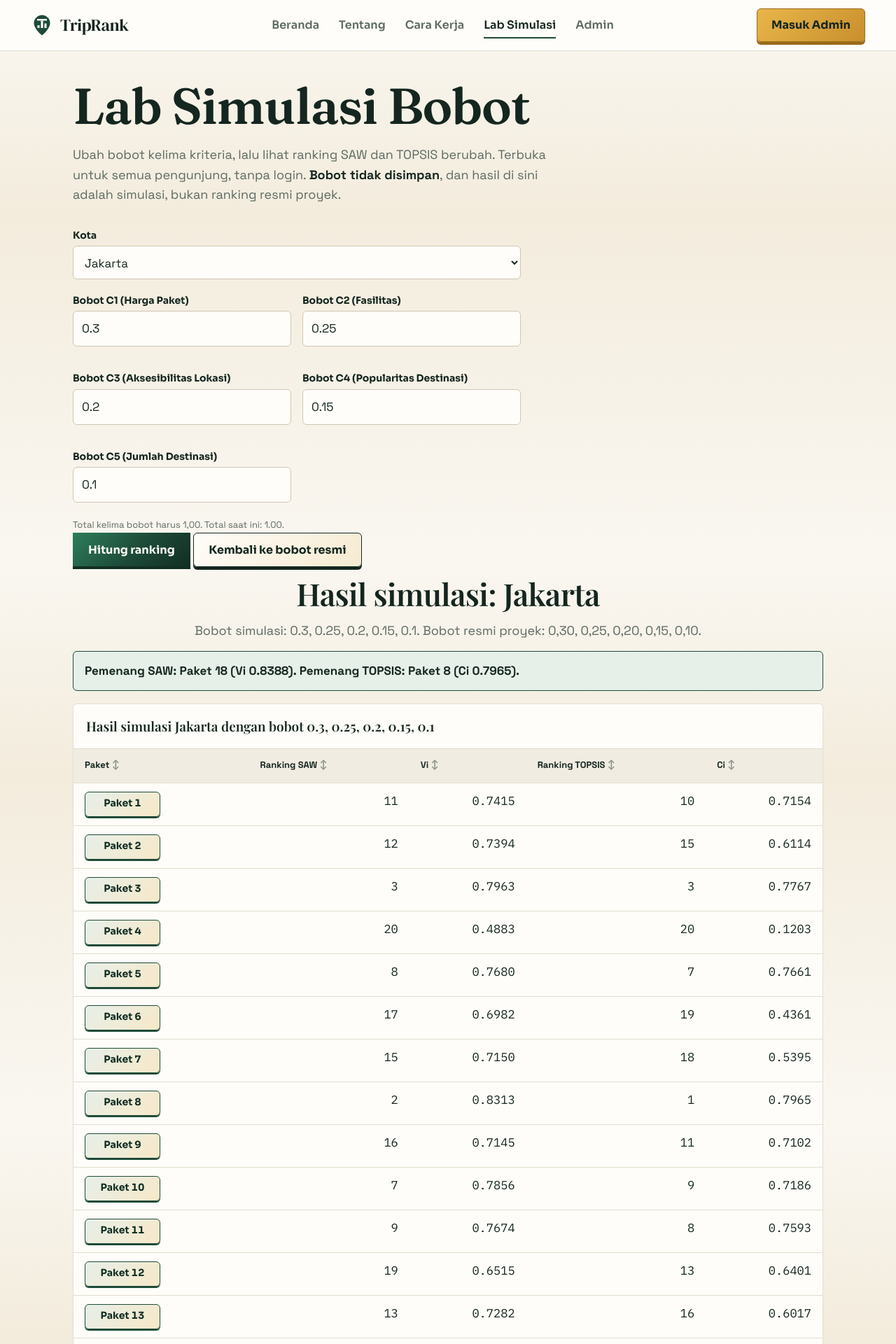
After one commit to Firzadf/spk-paket-wisata, a Flask app: page /lab in a window 1280 px wide. The commit adds this page. Shown: the top 1920 px of the page at 70% size. Run offline with Flask 3, Linux system fonts and the light colour scheme; data comes from the database, SQL or seed files in the repository.

Commit message:
Lab Simulasi Bobot publik + uji regresi ranking + perbaikan jalur 404

```diff
--- a/aplikasi/app.py
+++ b/aplikasi/app.py
@@ -131,6 +131,19 @@ def paginate(total, per_page=10):
     return page, total_pages, start, end
 
 
+def render_index_404(nama_kota):
+    """Halaman beranda dengan pesan kota tidak ditemukan (404).
+
+    index.html butuh winners dan city_meta; kalau tidak dikirim,
+    template gagal render (pernah jadi bug 500 di jalur 404)."""
+    kota = database.get_kota_list()
+    winners = {k["nama"]: city_winners(k["nama"]) for k in kota}
+    return render_template("index.html", kota=kota,
+                           kriteria=database.get_kriteria(),
+                           winners=winners, city_meta=CITY_META,
+                           error=f"Kota {nama_kota} tidak ditemukan."), 404
+
+
 @app.route("/")
 def index():
     kota = database.get_kota_list()
@@ -155,7 +168,7 @@ def cara_kerja():
 def kota_page(nama_kota):
     packages = database.get_paket_by_kota(nama_kota)
     if not packages:
-        return render_template("index.html", kota=database.get_kota_list(), kriteria=database.get_kriteria(), error=f"Kota {nama_kota} tidak ditemukan."), 404
+        return render_index_404(nama_kota)
     # Pagination server-side: 10 paket per halaman, tanpa JavaScript.
     page, total_pages, start, end = paginate(len(packages))
     return render_template("kota.html", kota=nama_kota, packages=packages[start:end],
@@ -172,7 +185,7 @@ def rekomendasi():
         metode = "keduanya"
     data = compute_city(nama_kota)
     if data is None:
-        return render_template("index.html", kota=database.get_kota_list(), kriteria=database.get_kriteria(), error=f"Kota {nama_kota} tidak ditemukan."), 404
+        return render_index_404(nama_kota)
     # Pagination server-side: 10 paket per halaman, tanpa JavaScript.
     # Satu nomor halaman berlaku untuk tabel SAW dan TOPSIS sekaligus,
     # supaya keduanya menampilkan 10 baris yang sama. Ganti metode
@@ -182,6 +195,49 @@ def rekomendasi():
                            meta=city_meta(nama_kota), page=page, total_pages=total_pages,
                            total=len(data["packages"]), start=start + 1 if data["packages"] else 0,
                            end=end, slice_start=start, slice_end=end, **data)
+
+
+DEFAULT_WEIGHTS = [0.30, 0.25, 0.20, 0.15, 0.10]
+
+
+@app.route("/lab")
+def lab():
+    """Lab Simulasi Bobot, terbuka untuk semua pengunjung tanpa login.
+
+    Sama seperti simulasi admin, tapi lewat GET supaya tautan hasil bisa
+    dibagikan, dan tanpa menyimpan apa pun. Bobot default sama dengan
+    bobot resmi proyek. Jalan tanpa JavaScript; JavaScript hanya
+    memperbarui tampilan total bobot saat mengetik."""
+    kota_list = [k["nama"] for k in database.get_kota_list()]
+    kota_dipilih = request.args.get("kota", "Jakarta")
+    if kota_dipilih not in kota_list:
+        return render_index_404(kota_dipilih)
+    weights = []
+    error = None
+    for i in range(1, 6):
+        raw = request.args.get(f"bobot_C{i}")
+        if raw is None or raw == "":
+            weights.append(DEFAULT_WEIGHTS[i - 1])
+            continue
+        try:
+            w = float(raw)
+        except ValueError:
+            weights.append(DEFAULT_WEIGHTS[i - 1])
+            error = "Bobot harus angka."
+            continue
+        if w < 0 or w > 1:
+            error = "Bobot harus antara 0 dan 1."
+        weights.append(w)
+    hasil = None
+    if error is None and abs(sum(weights) - 1.0) > 0.001:
+        error = (f"Total kelima bobot harus 1,00. "
+                 f"Total saat ini: {sum(weights):.4f}.")
+    elif error is None:
+        _, types_default, _ = database.get_weights_and_types()
+        hasil = compute_city(kota_dipilih, weights=weights, types=types_default)
+    return render_template("lab.html", kota=kota_dipilih, kota_list=kota_list,
+                           weights=weights, kriteria=database.get_kriteria(),
+                           hasil=hasil, error=error)
 
 
 @app.route("/paket/<int:paket_id>")
--- a/aplikasi/static/app.js
+++ b/aplikasi/static/app.js
@@ -67,6 +67,34 @@
       if (count) count.textContent = visible + " dari " + rows.length + " paket cocok.";
     });
   }
+})();
+
+/* --- Lab Simulasi: tampilkan total bobot saat mengetik.
+   Server tetap memvalidasi total 1,00; ini hanya tampilan. --- */
+(function () {
+  "use strict";
+  var totalEl = document.getElementById("lab-total");
+  if (!totalEl) return;
+  var inputs = [];
+  for (var i = 1; i <= 5; i++) {
+    var input = document.getElementById("bobot_C" + i);
+    if (input) inputs.push(input);
+  }
+  if (!inputs.length) return;
+  function updateTotal() {
+    var sum = 0;
+    var ok = true;
+    inputs.forEach(function (input) {
+      var v = parseFloat(input.value);
+      if (isNaN(v)) { ok = false; return; }
+      sum += v;
+    });
+    totalEl.textContent = ok
+      ? "Total kelima bobot harus 1,00. Total saat ini: " + sum.toFixed(2) + "."
+      : "Total kelima bobot harus 1,00. Isi semua bobot dengan angka.";
+  }
+  inputs.forEach(function (input) { input.addEventListener("input", updateTotal); });
+  updateTotal();
 })();
 
 /* Loading screen, typewriter hero, dan scroll reveal berarah (v4 r2).
--- a/aplikasi/templates/base.html
+++ b/aplikasi/templates/base.html
@@ -83,6 +83,7 @@
       <a href="{{ url_for('index') }}" {% if request.endpoint == 'index' %}aria-current="page"{% endif %}>Beranda</a>
       <a href="{{ url_for('tentang') }}" {% if request.endpoint == 'tentang' %}aria-current="page"{% endif %}>Tentang</a>
       <a href="{{ url_for('cara_kerja') }}" {% if request.endpoint == 'cara_kerja' %}aria-current="page"{% endif %}>Cara Kerja</a>
+      <a href="{{ url_for('lab') }}" {% if request.endpoint == 'lab' %}aria-current="page"{% endif %}>Lab Simulasi</a>
       <a href="{{ url_for('admin_dashboard') }}" {% if request.endpoint and request.endpoint.startswith('admin') %}aria-current="page"{% endif %}>Admin</a>
       {% if session.get('admin') %}
       <a href="{{ url_for('admin_logout') }}">Keluar ({{ session.get('admin') }})</a>
@@ -118,6 +119,7 @@
           <li><a href="{{ url_for('index') }}"><svg class="icon" aria-hidden="true"><use href="#icon-home"/></svg> Beranda</a></li>
           <li><a href="{{ url_for('tentang') }}"><svg class="icon" aria-hidden="true"><use href="#icon-info"/></svg> Tentang</a></li>
           <li><a href="{{ url_for('cara_kerja') }}"><svg class="icon" aria-hidden="true"><use href="#icon-list"/></svg> Cara Kerja</a></li>
+          <li><a href="{{ url_for('lab') }}"><svg class="icon" aria-hidden="true"><use href="#icon-c4"/></svg> Lab Simulasi</a></li>
           <li><a href="{{ url_for('admin_dashboard') }}"><svg class="icon" aria-hidden="true"><use href="#icon-key"/></svg> Admin</a></li>
           <li><a href="https://github.com/Firzadf/spk-paket-wisata"><svg class="icon" aria-hidden="true"><use href="#icon-code"/></svg> Kode sumber di GitHub</a></li>
         </ul>
--- a/aplikasi/templates/index.html
+++ b/aplikasi/templates/index.html
@@ -8,7 +8,7 @@
     <h1 id="judul-hero"><span class="line"><span>Dipilih dengan tenang.</span></span><span class="line"><span>Dibuktikan dengan angka.</span></span></h1>
     <p>TripRank merekomendasikan paket wisata dengan dua metode. <strong>SAW</strong> menjumlahkan skor terbobot, <strong>TOPSIS</strong> mengukur jarak ke solusi ideal. Pilih kota dulu, lalu lihat rankingnya.</p>
     <p class="typewriter" data-typewriter>TripRank menimbang harga, fasilitas, akses, popularitas, dan jumlah destinasi. Lalu menunjukkan paket terbaiknya.</p>
-    <p><a class="btn" href="{{ url_for('rekomendasi', kota='Jakarta', metode='keduanya') }}">Lihat rekomendasi Jakarta</a></p>
+    <p><a class="btn" href="{{ url_for('rekomendasi', kota='Jakarta', metode='keduanya') }}">Lihat rekomendasi Jakarta</a> <a class="btn btn-gold" href="{{ url_for('lab') }}">Coba Lab Simulasi</a></p>
   </div>
 </section>
 <p class="photo-credit">Foto hero: {{ city_meta['Jakarta'].subject }}, foto oleh {{ city_meta['Jakarta'].photographer }} ({{ city_meta['Jakarta'].license }}), via <a href="{{ city_meta['Jakarta'].commons_url }}">Wikimedia Commons</a>.</p>
--- /dev/null
+++ b/aplikasi/templates/lab.html
@@ -0,0 +1,60 @@
+{% extends "base.html" %}
+{% block title %}Lab Simulasi Bobot — TripRank{% endblock %}
+{% block content %}
+<div class="page-head">
+  <h1>Lab Simulasi Bobot</h1>
+  <p class="lede">Ubah bobot kelima kriteria, lalu lihat ranking SAW dan TOPSIS berubah. Terbuka untuk semua pengunjung, tanpa login. <strong>Bobot tidak disimpan</strong>, dan hasil di sini adalah simulasi, bukan ranking resmi proyek.</p>
+</div>
+<form method="get" action="{{ url_for('lab') }}">
+  <p class="field">
+    <label for="kota">Kota</label>
+    <select id="kota" name="kota">{% for nama in kota_list %}<option value="{{ nama }}" {% if kota==nama %}selected{% endif %}>{{ nama }}</option>{% endfor %}</select>
+  </p>
+  <div class="form-row">
+  {% for i in range(1,6) %}
+    <p class="field">
+      <label for="bobot_C{{ i }}">Bobot C{{ i }} ({{ kriteria[i-1].nama }})</label>
+      <input type="number" step="0.01" min="0" max="1" id="bobot_C{{ i }}" name="bobot_C{{ i }}" value="{{ weights[i-1] }}" required aria-describedby="lab-total">
+    </p>
+  {% endfor %}
+  </div>
+  <p class="hint" id="lab-total">Total kelima bobot harus 1,00. Total saat ini: {{ '%.2f'|format(weights|sum) }}.</p>
+  <p><button type="submit">Hitung ranking</button> <a class="btn btn-quiet" href="{{ url_for('lab') }}">Kembali ke bobot resmi</a></p>
+</form>
+{% if hasil %}
+{% set saw_top = hasil.packages[hasil.saw.order[0]] %}
+{% set topsis_top = hasil.packages[hasil.topsis.order[0]] %}
+<section aria-labelledby="hasil-lab">
+  <h2 id="hasil-lab">Hasil simulasi: {{ kota }}</h2>
+  <p class="section-note">Bobot simulasi: {{ weights|join(', ') }}. Bobot resmi proyek: 0,30, 0,25, 0,20, 0,15, 0,10.</p>
+  <div class="success" role="status">Pemenang SAW: Paket {{ saw_top.nomor_paket }} (Vi {{ '%.4f'|format(hasil.saw['values'][hasil.saw.order[0]]) }}). Pemenang TOPSIS: Paket {{ topsis_top.nomor_paket }} (Ci {{ '%.4f'|format(hasil.topsis['values'][hasil.topsis.order[0]]) }}).</div>
+  <div class="table-wrapper" tabindex="0" role="region" aria-labelledby="lab-caption">
+  <table data-sortable>
+    <caption id="lab-caption">Hasil simulasi {{ kota }} dengan bobot {{ weights|join(', ') }}</caption>
+    <thead><tr>
+      <th scope="col" data-type="number">Paket</th>
+      <th scope="col" data-type="number">Ranking SAW</th>
+      <th scope="col" data-type="number">Vi</th>
+      <th scope="col" data-type="number">Ranking TOPSIS</th>
+      <th scope="col" data-type="number">Ci</th>
+    </tr></thead>
+    <tbody>
+    {% for i in range(hasil.packages|length) %}
+    <tr>
+      <th scope="row" data-value="{{ hasil.packages[i].nomor_paket }}"><a class="chip" href="{{ url_for('paket_detail', paket_id=hasil.packages[i].id) }}">Paket {{ hasil.packages[i].nomor_paket }}</a></th>
+      <td class="num" data-value="{{ hasil.saw.ranks[i] }}">{{ hasil.saw.ranks[i] }}</td>
+      <td class="num" data-value="{{ hasil.saw['values'][i] }}">{{ '%.4f'|format(hasil.saw['values'][i]) }}</td>
+      <td class="num" data-value="{{ hasil.topsis.ranks[i] }}">{{ hasil.topsis.ranks[i] }}</td>
+      <td class="num" data-value="{{ hasil.topsis['values'][i] }}">{{ '%.4f'|format(hasil.topsis['values'][i]) }}</td>
+    </tr>
+    {% endfor %}
+    </tbody>
+  </table>
+  <p class="visually-hidden" data-sort-status role="status"></p>
+  </div>
+  <p class="table-hint">Geser tabel ke kanan untuk melihat semua kolom →</p>
+  <p class="section-note">Coba naikkan bobot C1 (Harga Paket) dan lihat paket murah naik ke atas, atau naikkan bobot C2 (Fasilitas) dan lihat paket lengkap naik. Ini cara paling cepat memeriksa bahwa ranking memang mengikuti bobot, bukan angka yang sudah ditentukan.</p>
+  <p><a class="btn btn-gold" href="{{ url_for('cara_kerja') }}">Baca cara kerja lengkap</a></p>
+</section>
+{% endif %}
+{% endblock %}
```
Also changed, not shown: DECISIONS.md (+7 -0 lines), tests/test_lab.py (added, +100 -0 lines).
